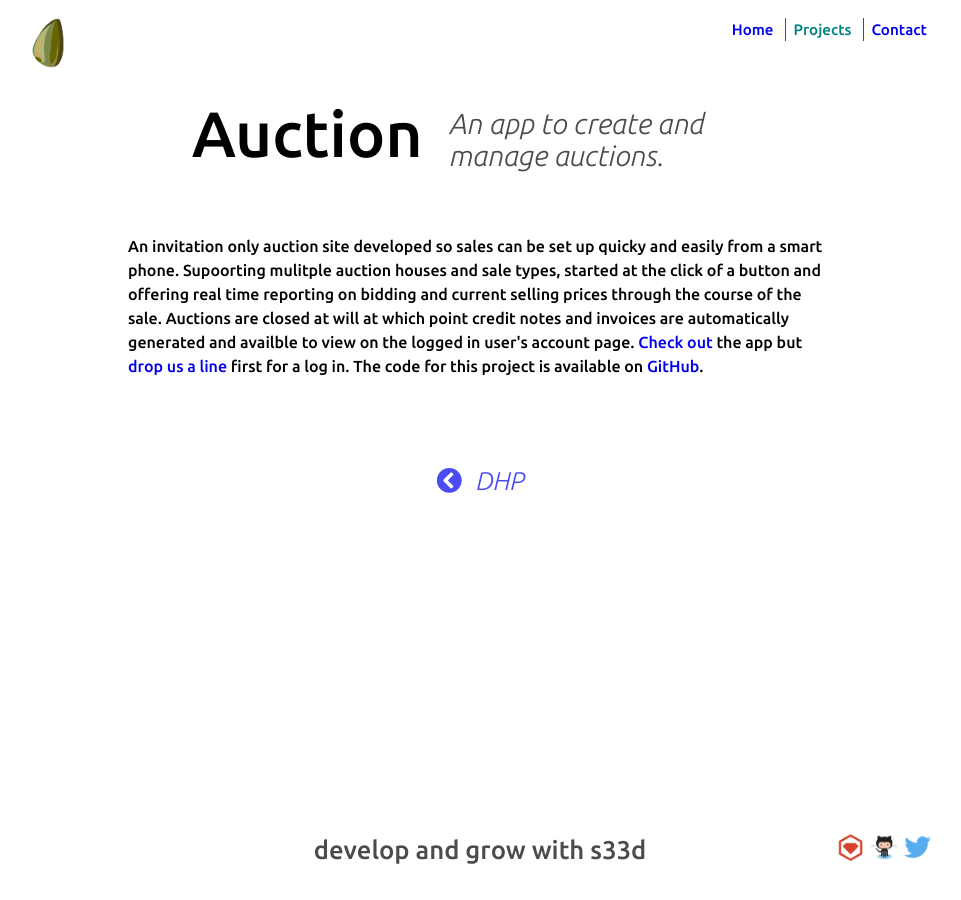
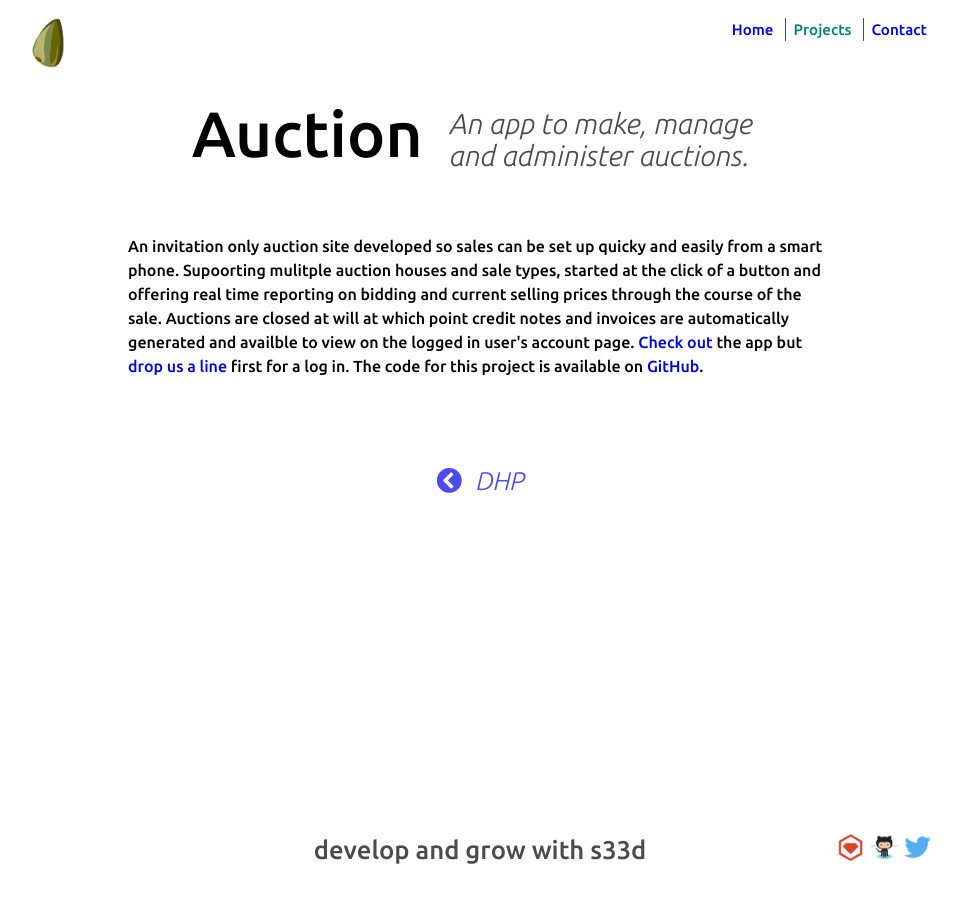
Before and after one commit to s33dco/s33dsite, a Jekyll site: the page built from _posts/2018-8-01-auction.html, in a window 1280 px wide. Shown: the whole page, without its empty margins (160-1121 px from the left). Built offline with Jekyll 4.4.1, drawn with Linux system fonts in a browser that asks for light colours; nearby versions of some CDN libraries.

```diff
--- a/_posts/2018-8-01-auction.html
+++ b/_posts/2018-8-01-auction.html
@@ -8,6 +8,6 @@ permalink: /projects/auction
 repo: https://github.com/s33dco/auction
 site: https://immense-thicket-90474.herokuapp.com
 ---
-<p>An app to create and manage auctions.</p>
+<p>An app to make, manage and administer auctions.</p>
 
 <p>An invitation only auction site developed so sales can be set up quicky and easily from a smart phone. Supoorting mulitple auction houses and sale types, started at the click of a button and offering real time reporting on bidding and current selling prices through the course of the sale. Auctions are closed at will at which point credit notes and invoices are automatically generated and availble to view on the logged in user's account page.  <a href="page.site">Check out</a> the app but <a href="/contact/">drop us a line</a> first for a log in. The code for this  project is available on <a href="{{ page.repo }}">GitHub</a>.</p>
```
